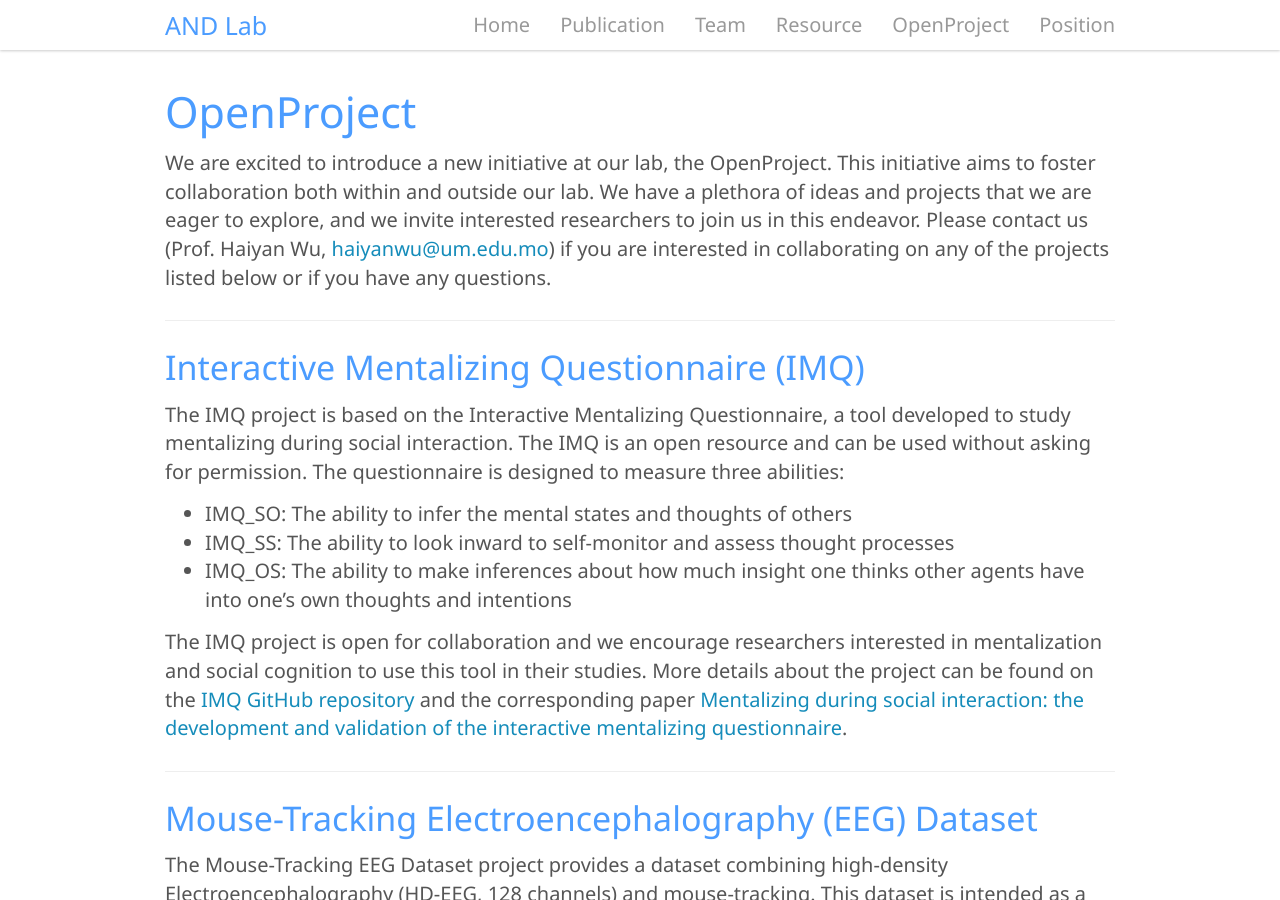
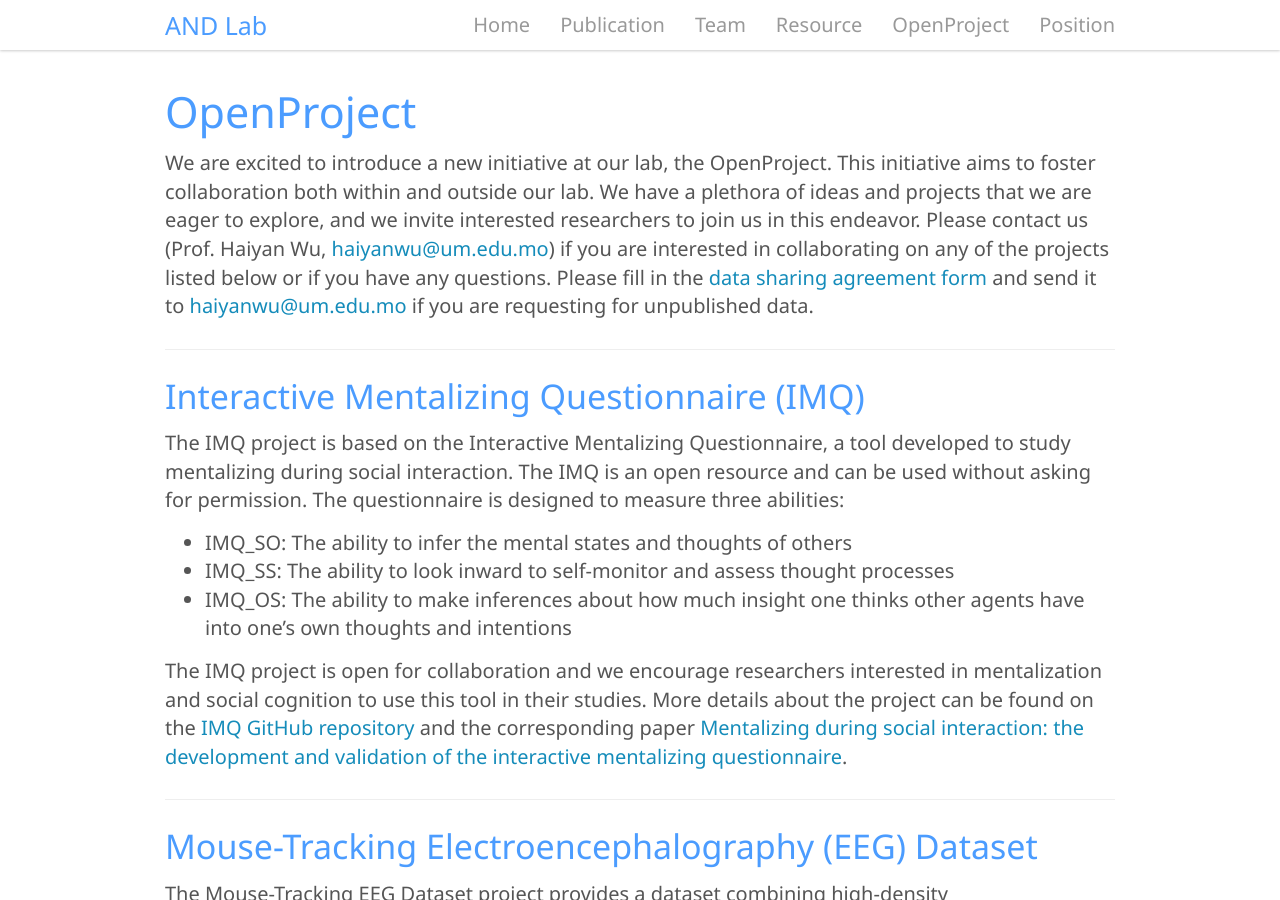
Before and after one commit to andlab-um/lab-website, a Jekyll site: the page built from _pages/openproject.md, in a window 1280 px wide and 900 px high. Built offline with Jekyll 4.4.1, drawn with Linux system fonts in a browser that asks for light colours; nearby versions of some CDN libraries.

Commit message:
add data sharing agreement form

```diff
--- a/_pages/openproject.md
+++ b/_pages/openproject.md
@@ -7,7 +7,7 @@ permalink: /openproject
 
 ## OpenProject
 
-We are excited to introduce a new initiative at our lab, the **OpenProject**. This initiative aims to foster collaboration both within and outside our lab. We have a plethora of ideas and projects that we are eager to explore, and we invite interested researchers to join us in this endeavor. Please contact us (Prof. Haiyan Wu, <haiyanwu@um.edu.mo>) if you are interested in collaborating on any of the projects listed below or if you have any questions.
+We are excited to introduce a new initiative at our lab, the **OpenProject**. This initiative aims to foster collaboration both within and outside our lab. We have a plethora of ideas and projects that we are eager to explore, and we invite interested researchers to join us in this endeavor. Please contact us (Prof. Haiyan Wu, <haiyanwu@um.edu.mo>) if you are interested in collaborating on any of the projects listed below or if you have any questions. Please fill in the [data sharing agreement form](/assets/files/ANDlab-DataSharing.docx) and send it to <haiyanwu@um.edu.mo> if you are requesting for unpublished data.
 
 ---
 
```
Also changed, not shown: 1 other file.
